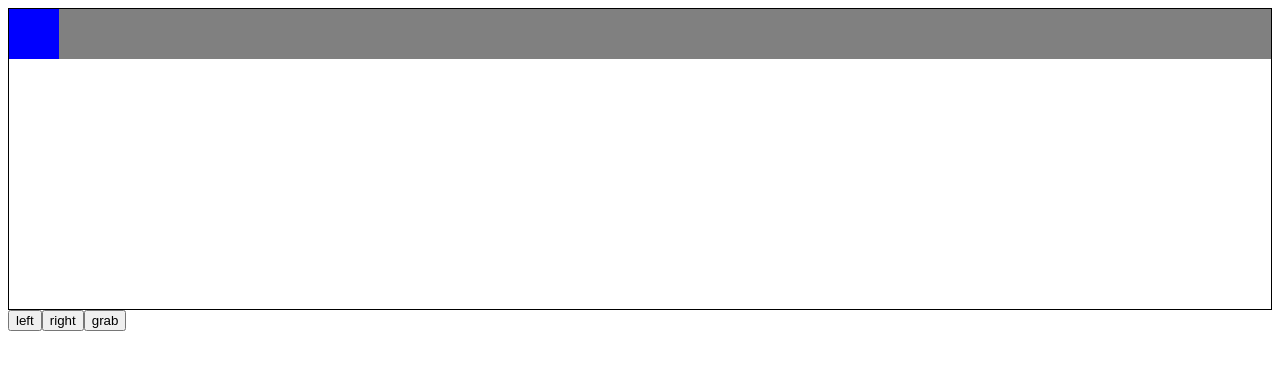
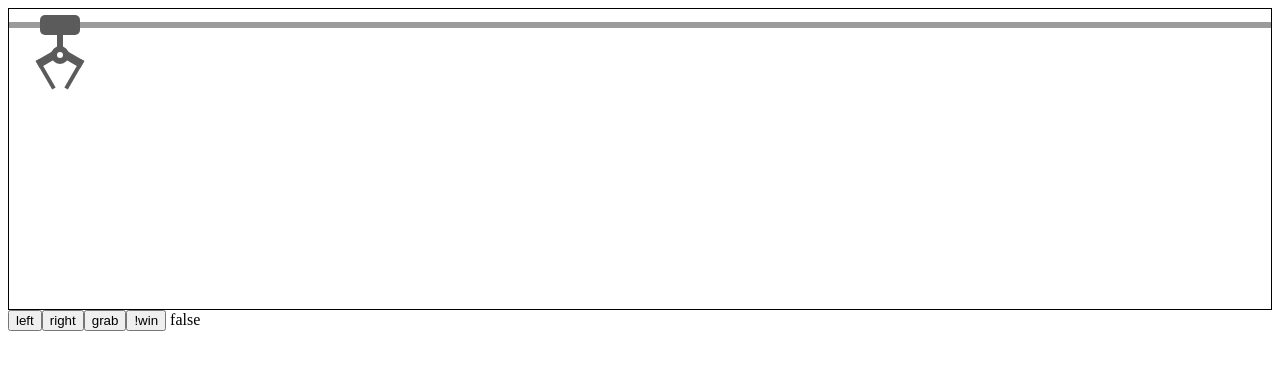
Before and after one commit to richie6280/claw-machine, an Angular app: page / in a window 1280 px wide. Shown: the top 370 px of the page. Built offline with nearby package versions, Linux system fonts and the light colour scheme.

Commit message:
add claw bar

```diff
--- a/src/app/app.component.html
+++ b/src/app/app.component.html
@@ -1,7 +1,20 @@
 <div class="craneGame">
   <div class="crane">
     <div class="crane-arm">
-      <div class="crane-arm-claw"> </div>
+      <!-- <div class="crane-arm-claw"> </div> -->
+
+      <div class="claw" >
+        <div style="position:absolute;top:0;left:10px;width:40px;height:20px;background:#5b5b5b;border-radius:5px;"></div>
+        <div class="clawBar"></div>
+        <div class="clawALL crane-arm-claw">
+          <div class="clawBall"></div>
+          <div class="leftClaw"></div>
+          <div class="rightClaw"></div>
+        </div>
+      </div>
+
+
+
     </div>
   </div>
 </div>
@@ -10,6 +23,8 @@
   <button class="left" (mousedown)="startEventLeft($event)" (mouseup)="stopEvent($event)">left</button>
   <button class="right" (mousedown)="startEventRight($event)" (mouseup)="stopEvent($event)">right</button>
   <button class="get" (click)="grab()">grab</button>
+  <button (click)="change()">!win</button>
+  {{win}}
 </div>
 
 <!-- {{number}} -->
--- a/src/app/app.component.scss
+++ b/src/app/app.component.scss
@@ -1,18 +1,19 @@
 .craneGame {
     height: 300px;
-  border: 1px solid #000;
+    border: 1px solid #000;
 }
 
 .crane-arm {
     width: 100%;
-    height: 50px;
-    background: gray;
+    height: 0.75vh;
+    background: rgb(155, 155, 155);
+    margin-top: 1%;
 }
 .crane-arm-claw {
-    width: 50px;
-    height: 50px;
-    background: blue;
-    position: relative;
+    // width: 50px;
+    // height: 50px;
+    // background: blue;
+    // position: relative;
 }
 
 .prize {
@@ -22,3 +23,61 @@
     // position: absolute;
     z-index: 10;
 }
+
+.claw {
+    position: absolute;
+    top: 1.85%;
+    left: 30px;
+    width: 60px;
+    height: 260px;
+}
+.clawBar {
+    position: absolute;
+    top: 20px;
+    left: 27px;
+    width: 6px;
+    height: 15px;
+    background: #5b5b5b;
+}
+.clawALL {
+    position: absolute;
+    top: 0;
+    left: 0;
+    width: 60px;
+}
+.clawBall {
+    position: absolute;
+    top: 31px;
+    left: 21px;
+    width: 6px;
+    height: 6px;
+    border: 6px solid #5b5b5b;
+    border-radius: 50%;
+}
+.leftClaw {
+    position: absolute;
+    top: 36px;
+    left: 3px;
+    width: 16px;
+    height: 25px;
+    border-top: 8px solid #5b5b5b;
+    border-left: 4px solid #5b5b5b;
+    transform-origin: top right;
+    transform: rotate(-30deg);
+}
+.rightClaw {
+    position: absolute;
+    top: 36px;
+    right: 3px;
+    width: 16px;
+    height: 25px;
+    border-top: 8px solid #5b5b5b;
+    border-right: 4px solid #5b5b5b;
+    transform-origin: top left;
+    transform: rotate(30deg);
+}
+
+//爪子張開
+.clawGrab {
+    transform: rotate(0deg);
+}
--- a/src/app/app.component.ts
+++ b/src/app/app.component.ts
@@ -17,8 +17,8 @@ export class AppComponent {
   win: boolean = false;
 
   startEventLeft(e: any): void {
-    if(this.x < 0) return;
-    const claw = document.querySelector('.crane-arm-claw') as HTMLElement;
+    if (this.x < 0) return;
+    const claw = document.querySelector('.claw') as HTMLElement;
     this.count = setInterval(() => {
       this.x--;
       claw.style.transform = `translateX(${this.x}px)`;
@@ -30,12 +30,12 @@ export class AppComponent {
 
   startEventRight(e: any): void {
     const machine = document.querySelector('.craneGame') as HTMLElement;
-    const claw = document.querySelector('.crane-arm-claw') as HTMLElement;
-    if(this.x > machine.offsetWidth - 53) return;
+    const claw = document.querySelector('.claw') as HTMLElement;
+    if (this.x > machine.offsetWidth - 100) return;
     this.count = setInterval(() => {
       this.x++;
       claw.style.transform = `translateX(${this.x}px)`;
-      if (this.x > (machine.offsetWidth - 53)) {
+      if (this.x > (machine.offsetWidth - 100)) {
         clearInterval(this.count);
       };
     }, 3);
@@ -49,28 +49,46 @@ export class AppComponent {
 
   grab() {
     const machine = document.querySelector('.craneGame') as HTMLElement;
-    const claw = document.querySelector('.crane-arm-claw') as HTMLElement;
+    const claw = document.querySelector('.claw') as HTMLElement;
+    const clawBar = document.querySelector('.clawBar') as HTMLElement;
+    const armClaw = document.querySelector('.crane-arm-claw') as HTMLElement;
+    const leftClaw = document.querySelector('.leftClaw') as HTMLElement;
+    const rightClaw = document.querySelector('.rightClaw') as HTMLElement;
+
     this.count = setInterval(() => {
+      leftClaw.classList.add('clawGrab');
+      rightClaw.classList.add('clawGrab');
       this.y++;
-      claw.style.transform = `translate3d(${this.x}px,${this.y}px, 0)`;
+      armClaw.style.transform = `translate3d(${0}px,${this.y}px, 0)`;
+      clawBar.style.height = `${this.y + 15}px`;
 
-      if (this.y > (machine.offsetHeight - 52)) {
+      if (this.y > (machine.offsetHeight - 100)) {
         clearInterval(this.count);
         this.getPrize();
         this.count = setInterval(() => {
+          leftClaw.classList.remove('clawGrab');
+          rightClaw.classList.remove('clawGrab');
           this.y--;
-          claw.style.transform = `translate3d(${this.x}px,${this.y}px, 0)`;
+          armClaw.style.transform = `translate3d(${0}px,${this.y}px, 0)`;
+          clawBar.style.height = `${this.y + 15}px`;
 
           if (this.y < 0) {
             clearInterval(this.count);
-            if (!this.win) { this.dropPrize() } //未中獎掉禮物
+            if (!this.win) this.dropPrize() //未中獎掉禮物
             this.count = setInterval(() => {
               this.x--;
               claw.style.transform = `translate3d(${this.x}px,${this.y}px, 0)`;
 
               if (this.x < 0) {
+                leftClaw.classList.add('clawGrab');
+                rightClaw.classList.add('clawGrab');
+                setTimeout(() => {
+                  leftClaw.classList.remove('clawGrab');
+                  rightClaw.classList.remove('clawGrab');
+                }, 250)
+
                 clearInterval(this.count);
-                if (this.win) { this.dropPrize() }  //中獎掉禮物
+                if (this.win) this.dropPrize();  //中獎掉禮物
               };
 
             });
@@ -90,6 +108,10 @@ export class AppComponent {
     prize.style.width = '25px';
     prize.style.height = '25px';
     prize.style.background = 'red';
+    prize.style.borderRadius = '50%';
+    prize.style.position = 'absolute';
+    prize.style.top = '72px';
+    prize.style.left = '18px';
   }
 
   dropPrize() {
@@ -101,18 +123,21 @@ export class AppComponent {
     this.count = setInterval(() => {
       if (!this.win) { //未中獎
         prizeY++;
-        prize.style.transform = `translate3d(${prizeX-this.x}px,${prizeY}px, 0)`;
+        prize.style.transform = `translate3d(${prizeX - this.x}px,${prizeY}px, 0)`;
       } else {  //中獎
         this.y++;
         prize.style.transform = `translate3d(${this.x}px,${this.y}px, 0)`;
       }
 
-      let disappear = machine.offsetHeight - 25;
+      let disappear = machine.offsetHeight - 100;
       if (this.y > disappear || prizeY > disappear) {
         prize.style.display = 'none';
       }
     }, 3);
   }
 
+  change() {
+    this.win = !this.win;
+  }
 
 }
```
